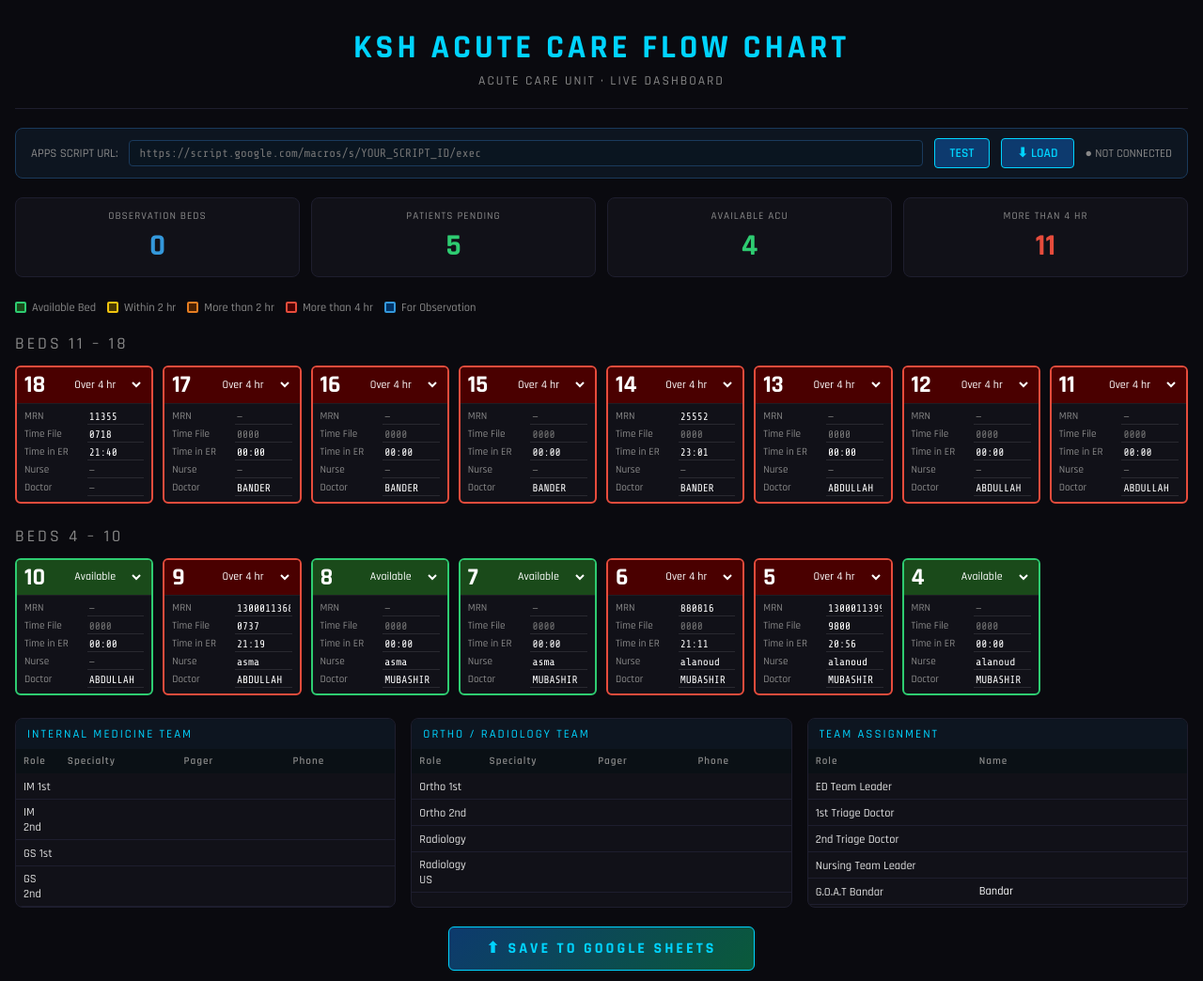
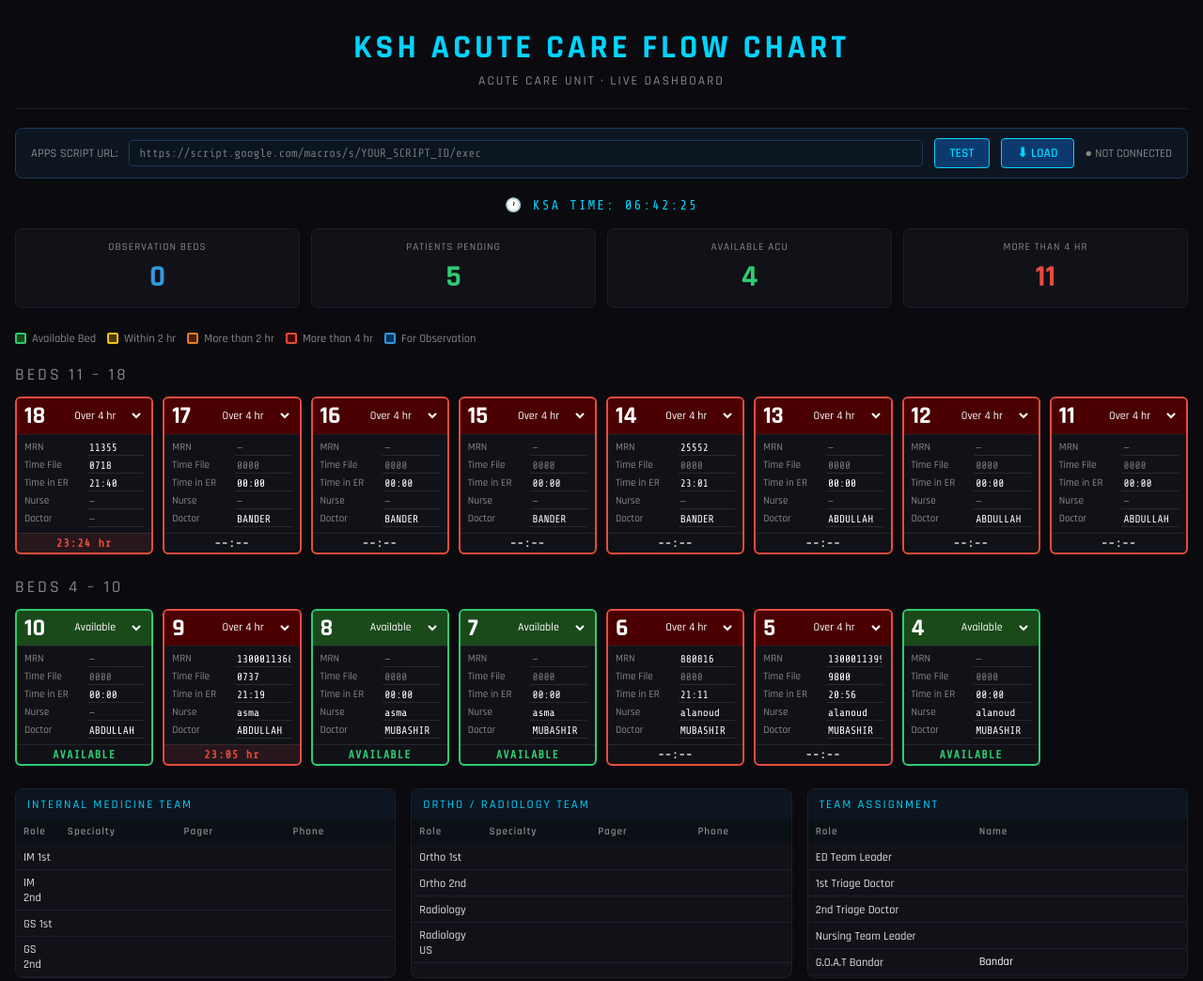
Before and after one commit to mubashiralasmari-boop/dashboard, a plain HTML site: page index.html in a window 1280 px wide. Shown: the top 1044 px of the page at 94% size. Drawn offline with nearby package versions, Linux system fonts and the light colour scheme.

Commit message:
Update index.html

```diff
--- a/index.html
+++ b/index.html
@@ -326,6 +326,29 @@
   }
   .toast.show { opacity: 1; transform: translateY(0); }
   .toast.error { background: #3a0d0d; border-color: #e74c3c; color: #e74c3c; }
+
+  .elapsed {
+    font-size: 0.75rem;
+    font-family: 'Share Tech Mono', monospace;
+    text-align: center;
+    padding: 3px 0;
+    letter-spacing: 1px;
+    font-weight: bold;
+    border-top: 1px solid rgba(255,255,255,0.08);
+  }
+  .elapsed.green  { color: #2ecc71; }
+  .elapsed.yellow { color: #f1c40f; }
+  .elapsed.orange { color: #e67e22; }
+  .elapsed.red    { color: #e74c3c; background: rgba(231,76,60,0.1); }
+
+  .ksa-clock {
+    text-align: center;
+    font-family: 'Share Tech Mono', monospace;
+    font-size: 0.9rem;
+    color: var(--accent);
+    letter-spacing: 2px;
+    margin-bottom: 16px;
+  }
 </style>
 </head>
 <body>
@@ -343,6 +366,9 @@
   <button onclick="loadFromSheet()">⬇ LOAD</button>
   <span id="sync-status">● NOT CONNECTED</span>
 </div>
+
+<!-- KSA Clock -->
+<div class="ksa-clock" id="ksa-clock">🕐 KSA TIME: --:--:--</div>
 
 <!-- Stats -->
 <div class="stats-bar" id="stats-bar">
@@ -467,6 +493,7 @@ function createBedCard(bed) {
       <span class="field-label">Doctor</span>
       <input class="field-input" id="bed-${bed.id}-doctor" value="${bed.doctor}" placeholder="—" oninput="markDirty()">
     </div>
+    <div class="elapsed" id="bed-${bed.id}-elapsed">--:--</div>
   `;
   return card;
 }
@@ -657,6 +684,93 @@ setInterval(() => {
   if (dirty && getUrl()) saveToSheet();
 }, 120000);
 
+// ─── KSA TIME & ELAPSED ───
+function getKSATime() {
+  return new Date(new Date().toLocaleString('en-US', { timeZone: 'Asia/Riyadh' }));
+}
+
+function parseTimeFile(val) {
+  if (!val) return null;
+  val = val.toString().trim().replace(':', '');
+  if (val.length < 3) return null;
+  val = val.padStart(4, '0');
+  const h = parseInt(val.substring(0, 2));
+  const m = parseInt(val.substring(2, 4));
+  if (isNaN(h) || isNaN(m) || h > 23 || m > 59) return null;
+  const now = getKSATime();
+  const t = new Date(now);
+  t.setHours(h, m, 0, 0);
+  // If time is in the future, assume it was yesterday
+  if (t > now) t.setDate(t.getDate() - 1);
+  return t;
+}
+
+function updateElapsed() {
+  const now = getKSATime();
+
+  // Update clock
+  document.getElementById('ksa-clock').textContent =
+    '🕐 KSA TIME: ' + now.toTimeString().substring(0,8);
+
+  INITIAL_BEDS.forEach(b => {
+    const timeFileEl = document.getElementById(`bed-${b.id}-timeFile`);
+    const elapsedEl  = document.getElementById(`bed-${b.id}-elapsed`);
+    const card       = document.getElementById(`bed-${b.id}`);
+    const statusSel  = card?.querySelector('.bed-status-select');
+    if (!timeFileEl || !elapsedEl || !card) return;
+
+    // Skip available beds
+    const status = statusSel?.value;
+    if (status === 'available') {
+      elapsedEl.textContent = 'AVAILABLE';
+      elapsedEl.className = 'elapsed green';
+      return;
+    }
+
+    const fileTime = parseTimeFile(timeFileEl.value);
+    if (!fileTime) {
+      elapsedEl.textContent = '--:--';
+      elapsedEl.className = 'elapsed';
+      return;
+    }
+
+    const diffMs  = now - fileTime;
+    const diffMin = Math.floor(diffMs / 60000);
+    const hours   = Math.floor(diffMin / 60);
+    const mins    = diffMin % 60;
+    const label   = `${String(hours).padStart(2,'0')}:${String(mins).padStart(2,'0')} hr`;
+
+    elapsedEl.textContent = label;
+
+    // Auto color based on elapsed time (only if not manually set to observation)
+    if (status !== 'observation') {
+      // Remove old status classes
+      Object.values(STATUS_MAP).forEach(v => card.classList.remove(v.class));
+      let newStatus;
+      if (diffMin < 120) {
+        newStatus = 'within2hr';
+        elapsedEl.className = 'elapsed green';
+      } else if (diffMin < 240) {
+        newStatus = 'over2hr';
+        elapsedEl.className = 'elapsed yellow';
+      } else {
+        newStatus = 'over4hr';
+        elapsedEl.className = 'elapsed red';
+      }
+      card.classList.add(STATUS_MAP[newStatus].class);
+      if (statusSel) statusSel.value = newStatus;
+    } else {
+      elapsedEl.className = 'elapsed';
+    }
+  });
+
+  updateStats();
+}
+
+// Run every second
+setInterval(updateElapsed, 1000);
+updateElapsed();
+
 // ─── TOAST ───
 function showToast(msg, isError=false) {
   const t = document.getElementById('toast');
```
